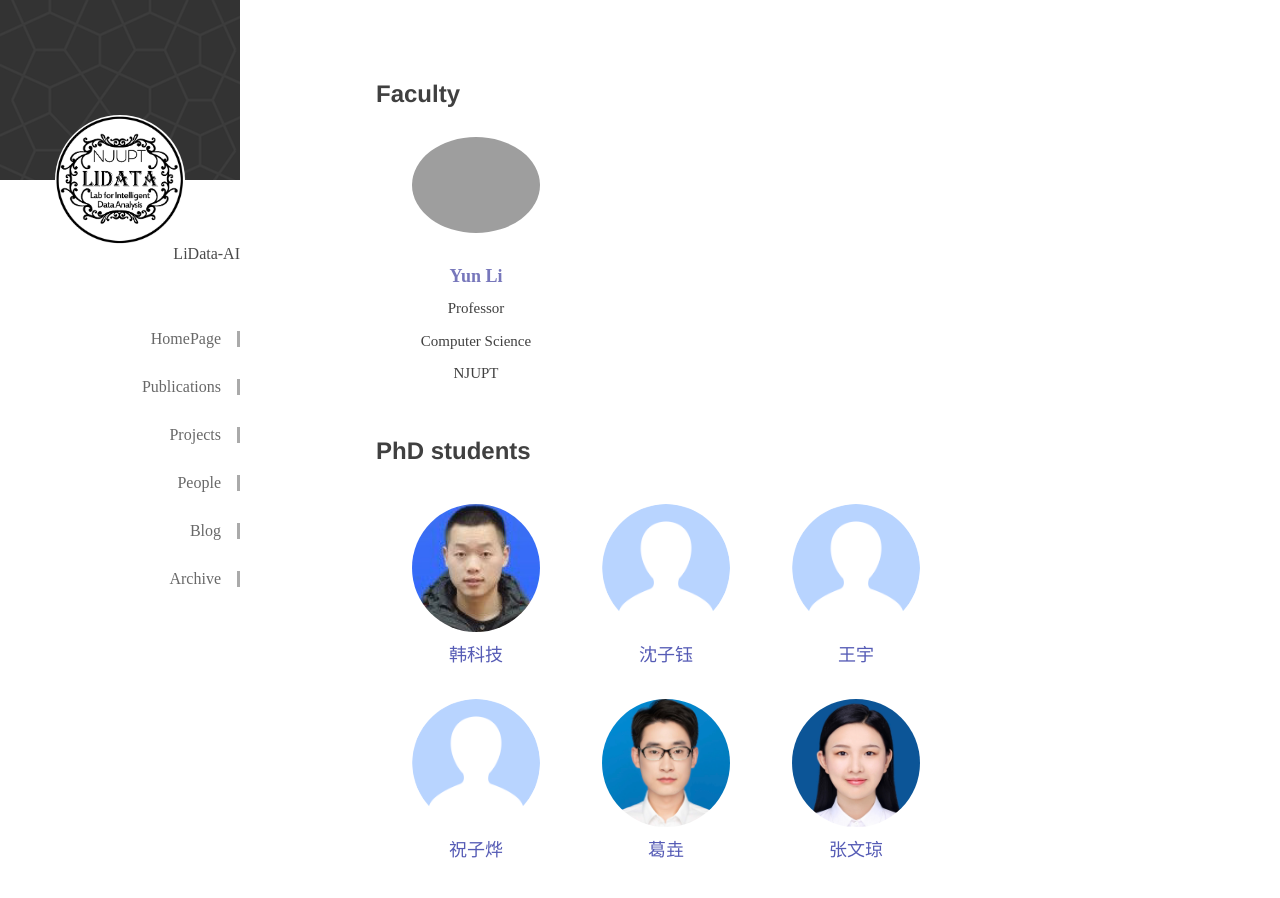
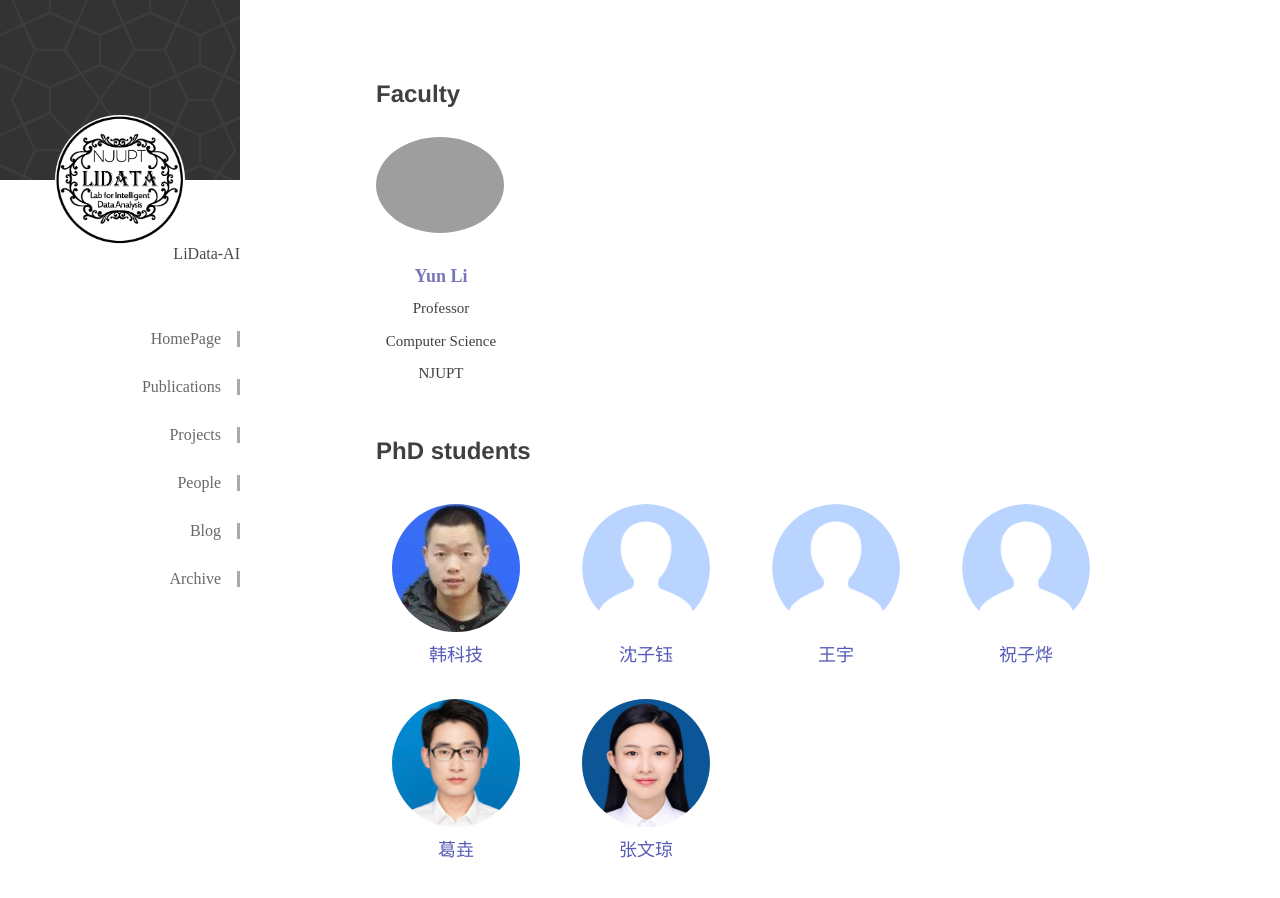
Before and after one commit to LiData-AI/LiData-AI.github.io, a plain HTML site: page people/index.html in a window 1280 px wide. Shown: the top 898 px of the page. Drawn offline with Linux system fonts and the light colour scheme; grey boxes are pictures that could not be loaded; a small style sheet from the web is missing.

Commit message:
Site updated: 2021-08-12 11:48:06

```diff
--- a/css/people.css
+++ b/css/people.css
@@ -23,7 +23,6 @@ h6 {
 
 /* 人物 */
 .faculty {
-    /* text-align: center; */
     padding-top: 50px;
 }
 
@@ -39,7 +38,6 @@ h6 {
 .people {
     margin-bottom: 50px;
     width: 200px;
-    text-align: center;
 }
 
 .people img {
@@ -64,6 +62,11 @@ h6 {
     font-size: 15px;
 }
 
+.people .arr {
+    text-align: center;
+    width: 130px;
+}
+
 /* phd-students */
 .students h3 {
     font-size: 24px;
@@ -71,7 +74,6 @@ h6 {
 }
 
 .students ul {
-    margin-left: 20px;
     display: flex;
     flex-wrap: wrap;
     text-align: center;
--- a/people/index.html
+++ b/people/index.html
@@ -74,12 +74,14 @@
         <a href="#">
             <img src="/assets/liyun.png" alt="">
         </a><br>
+        <div class="arr">
             <a href="#">
                 <strong>Yun Li</strong>
             </a>
             <p>Professor</p>
             <p>Computer Science</p>
             <p>NJUPT</p>
+        </div>
     </div>
 </div>
 <!-- phd-students -->
```
Lines whose indentation alone changed are shown as unchanged.
